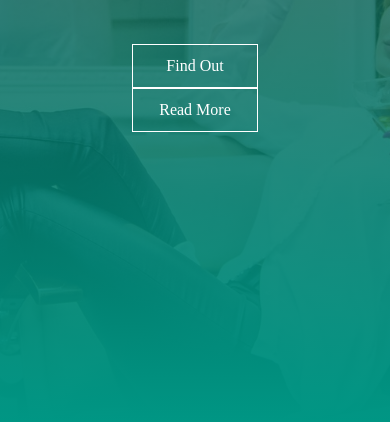
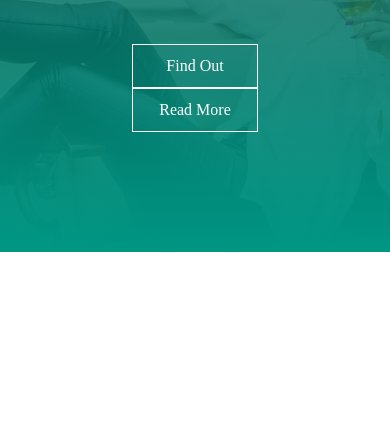
Before and after one commit to Sehab-sketch/hair_studio, a plain HTML site: page index.html in a window 390 px wide. Shown: the part 422-844 px from the top of the page. Drawn offline with Linux system fonts and the light colour scheme.

Commit message:
15Jan2ndcommit

```diff
--- a/style.css
+++ b/style.css
@@ -2,7 +2,7 @@
     margin: 0; padding: 0;
 }
 
-#banner{
+ #banner{
     background: linear-gradient(rgba(0,0,0,0.5),#009684),url(images/banner.jpg);
     background-size: cover;
     background-position: center;
@@ -143,4 +143,11 @@ nav ul li a:hover{
     .sideNav{
         display: none;
     }
+
+    #banner{
+        background: linear-gradient(rgba(0,0,0,0.5),#009684),url(images/banner.jpg);
+        background-size: cover;
+        background-position: center;
+        height: auto;
+    }
 }
```
